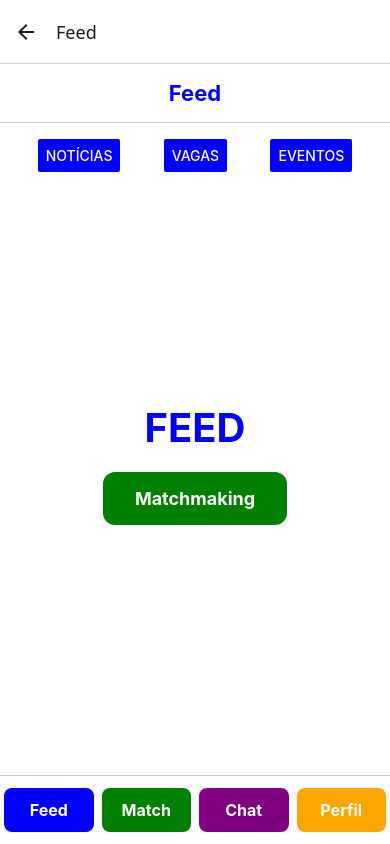
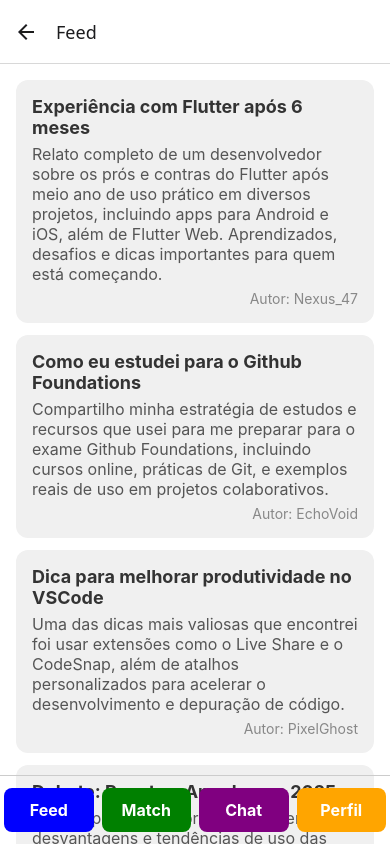
Before and after one commit to helosantosdesousa/helosantosdesousa-Plataforma-Profissional-Anonima-React, a React Native app: screen /FeedPage in a window 390 px wide. Built offline with nearby package versions, Linux system fonts and the light colour scheme.

Commit message:
navegacao inicial feita

```diff
--- /dev/null
+++ b/components/BottomBar.tsx
@@ -0,0 +1,68 @@
+import React from "react";
+import { View, Text, TouchableOpacity, StyleSheet } from "react-native";
+import { useNavigation } from "@react-navigation/native";
+import { NativeStackNavigationProp } from "@react-navigation/native-stack";
+import { RootStackParamList } from "../App";
+
+type BottomBarProps = {
+  nomeUsuario: string;
+  onReloadFeed?: () => void;
+};
+
+export default function BottomBar({ nomeUsuario, onReloadFeed }: BottomBarProps) {
+  const navigation = useNavigation<NativeStackNavigationProp<RootStackParamList>>();
+
+  return (
+    <View style={styles.bottomBar}>
+      <TouchableOpacity
+        style={[styles.bottomButton, { backgroundColor: "blue" }]}
+        onPress={onReloadFeed || (() => navigation.navigate("FeedPage", { nome: nomeUsuario }))}
+      >
+        <Text style={styles.bottomButtonText}>Feed</Text>
+      </TouchableOpacity>
+
+      <TouchableOpacity
+        style={[styles.bottomButton, { backgroundColor: "green" }]}
+        onPress={() => navigation.navigate("MatchmakingPage", { nomeUsuario })}
+      >
+        <Text style={styles.bottomButtonText}>Match</Text>
+      </TouchableOpacity>
+
+      <TouchableOpacity
+        style={[styles.bottomButton, { backgroundColor: "purple" }]}
+        onPress={() => navigation.navigate("ChatPage")}
+      >
+        <Text style={styles.bottomButtonText}>Chat</Text>
+      </TouchableOpacity>
+
+      <TouchableOpacity
+        style={[styles.bottomButton, { backgroundColor: "orange" }]}
+        onPress={() => navigation.navigate("PerfilPage", { nome: nomeUsuario })}
+      >
+        <Text style={styles.bottomButtonText}>Perfil</Text>
+      </TouchableOpacity>
+    </View>
+  );
+}
+
+const styles = StyleSheet.create({
+  bottomBar: {
+    position: "absolute",
+    bottom: 0,
+    left: 0,
+    right: 0,
+    flexDirection: "row",
+    justifyContent: "space-around",
+    paddingVertical: 12,
+    borderTopWidth: 1,
+    borderTopColor: "#ccc",
+  },
+  bottomButton: {
+    flex: 1,
+    marginHorizontal: 4,
+    paddingVertical: 12,
+    borderRadius: 8,
+    alignItems: "center",
+  },
+  bottomButtonText: { color: "#fff", fontWeight: "bold", fontSize: 16 },
+});
--- a/pages/FeedPage.tsx
+++ b/pages/FeedPage.tsx
@@ -1,100 +1,131 @@
 import React from "react";
-import { View, Text, StyleSheet, Button, ScrollView, TouchableOpacity } from "react-native";
-import { useNavigation } from "@react-navigation/native";
+import { View, Text, StyleSheet, ScrollView } from "react-native";
+import { RouteProp, useNavigation } from "@react-navigation/native";
 import { NativeStackNavigationProp } from "@react-navigation/native-stack";
 import { RootStackParamList } from "../App";
+import BottomBar from "../components/BottomBar";
 
-export default function FeedPage() {
-  const navigation = useNavigation<NativeStackNavigationProp<RootStackParamList>>();
+type FeedPageNavigationProp = NativeStackNavigationProp<RootStackParamList, "FeedPage">;
+type FeedPageRouteProp = RouteProp<RootStackParamList, "FeedPage">;
+
+type Props = { route: FeedPageRouteProp };
+
+type Post = {
+  id: number;
+  title: string;
+  content: string;
+  author: string;
+};
+
+const initialPosts: Post[] = [
+  {
+    id: 1,
+    title: "Experiência com Flutter após 6 meses",
+    content:
+      "Relato completo de um desenvolvedor sobre os prós e contras do Flutter após meio ano de uso prático em diversos projetos, incluindo apps para Android e iOS, além de Flutter Web. Aprendizados, desafios e dicas importantes para quem está começando.",
+    author: "Nexus_47",
+  },
+  {
+    id: 2,
+    title: "Como eu estudei para o Github Foundations",
+    content:
+      "Compartilho minha estratégia de estudos e recursos que usei para me preparar para o exame Github Foundations, incluindo cursos online, práticas de Git, e exemplos reais de uso em projetos colaborativos.",
+    author: "EchoVoid",
+  },
+  {
+    id: 3,
+    title: "Dica para melhorar produtividade no VSCode",
+    content:
+      "Uma das dicas mais valiosas que encontrei foi usar extensões como o Live Share e o CodeSnap, além de atalhos personalizados para acelerar o desenvolvimento e depuração de código.",
+    author: "PixelGhost",
+  },
+  {
+    id: 4,
+    title: "Debate: React vs Angular em 2025",
+    content:
+      "Análise profunda sobre as vantagens, desvantagens e tendências de uso das frameworks React e Angular em 2025, com opiniões de especialistas e dados recentes do mercado.",
+    author: "Quantum_Zero",
+  },
+  {
+    id: 5,
+    title: "Problemas comuns em deploy de apps Flutter web",
+    content:
+      "Discussão sobre os principais desafios que os desenvolvedores enfrentam ao fazer deploy de apps Flutter na web, incluindo configuração de servidores, problemas de cache e performance.",
+    author: "SilentRoot",
+  },
+  {
+    id: 6,
+    title: "Melhor linguagem para backend em 2025",
+    content:
+      "Comparativo das linguagens mais promissoras para desenvolvimento backend, incluindo Node.js, Go, Rust e Kotlin, com base em performance, comunidade e facilidade de aprendizado.",
+    author: "ShadowLink",
+  },
+  {
+    id: 7,
+    title: "Indicação de livro: Clean Code",
+    content:
+      "Resenha do livro Clean Code, explicando por que é leitura essencial para todo desenvolvedor que quer escrever código limpo, legível e sustentável.",
+    author: "CipherWave",
+  },
+  {
+    id: 8,
+    title: "Curso de segurança cibernética para devs",
+    content:
+      "Recomendações de cursos online para desenvolvedores que querem aprofundar seus conhecimentos em segurança cibernética, incluindo tópicos como criptografia, ataques comuns e melhores práticas.",
+    author: "NebulaNet",
+  },
+  {
+    id: 9,
+    title: "Experiência com Docker em projetos pequenos",
+    content:
+      "Como usar Docker para facilitar o desenvolvimento e deployment de projetos pequenos, com exemplos práticos de configuração e dicas para evitar erros comuns.",
+    author: "DeltaNode",
+  },
+  {
+    id: 10,
+    title: "Melhores sites para aprender programação grátis",
+    content:
+      "Lista atualizada dos melhores sites para aprender programação sem custo, incluindo plataformas com cursos, tutoriais e exercícios práticos para diferentes níveis.",
+    author: "GhostRelay",
+  },
+];
+
+
+export default function FeedPage({ route }: Props) {
+  const navigation = useNavigation<FeedPageNavigationProp>();
+  const nomeUsuario = route.params?.nome || "Usuário Exemplo";
 
   return (
     <View style={styles.container}>
-      <Text style={styles.appBarTitle}>Feed</Text>
+      <ScrollView contentContainerStyle={[styles.feedContent, { paddingBottom: 80 }]}>
+        {initialPosts.map((post) => (
+          <View key={post.id} style={styles.postCard}>
+            <Text style={styles.postTitle}>{post.title}</Text>
+            <Text style={styles.postContent}>{post.content}</Text>
+            <Text style={styles.postAuthor}>Autor: {post.author}</Text>
+          </View>
+        ))}
+      </ScrollView>
 
-      <View style={styles.contentContainer}>
-        {/* Botões principais */}
-        <View style={styles.topButtonRow}>
-          <Button title="Notícias" onPress={() => {}} color="blue" />
-          <Button title="Vagas" onPress={() => {}} color="blue" />
-          <Button title="Eventos" onPress={() => {}} color="blue" />
-        </View>
-
-        <ScrollView contentContainerStyle={styles.feedContent}>
-          <Text style={styles.feedTitle}>FEED</Text>
-          <TouchableOpacity
-            style={[styles.mainButton, { backgroundColor: "green" }]}
-            onPress={() => navigation.navigate("MatchmakingPage")}
-          >
-            <Text style={styles.buttonText}>Matchmaking</Text>
-          </TouchableOpacity>
-        </ScrollView>
-      </View>
-
-      {/* Barra inferior */}
-      <View style={styles.bottomBar}>
-        <TouchableOpacity
-          style={[styles.bottomButton, { backgroundColor: "blue" }]}
-          onPress={() => {}}
-        >
-          <Text style={styles.bottomButtonText}>Feed</Text>
-        </TouchableOpacity>
-        <TouchableOpacity
-          style={[styles.bottomButton, { backgroundColor: "green" }]}
-          onPress={() => navigation.navigate("MatchmakingPage")}
-        >
-          <Text style={styles.bottomButtonText}>Match</Text>
-        </TouchableOpacity>
-        <TouchableOpacity
-          style={[styles.bottomButton, { backgroundColor: "purple" }]}
-          onPress={() => navigation.navigate("ChatPage")}
-        >
-          <Text style={styles.bottomButtonText}>Chat</Text>
-        </TouchableOpacity>
-        <TouchableOpacity
-          style={[styles.bottomButton, { backgroundColor: "orange" }]}
-          onPress={() => navigation.navigate("PerfilPage")}
-        >
-          <Text style={styles.bottomButtonText}>Perfil</Text>
-        </TouchableOpacity>
-      </View>
+      <BottomBar
+        nomeUsuario={nomeUsuario}
+        onReloadFeed={() => navigation.replace("FeedPage", { nome: nomeUsuario })}
+      />
     </View>
   );
 }
 
 const styles = StyleSheet.create({
   container: { flex: 1, backgroundColor: "#fff" },
-  appBarTitle: {
-    fontSize: 22,
-    fontWeight: "bold",
-    color: "blue",
-    textAlign: "center",
-    paddingVertical: 16,
-    borderBottomWidth: 1,
-    borderBottomColor: "#ccc",
+  feedContent: { alignItems: "center", flexGrow: 1, padding: 16 },
+  postCard: {
+    width: "100%",
+    backgroundColor: "#f0f0f0",
+    borderRadius: 12,
+    padding: 16,
+    marginBottom: 12,
   },
-  contentContainer: { flex: 1, padding: 16 },
-  topButtonRow: {
-    flexDirection: "row",
-    justifyContent: "space-around",
-    marginBottom: 16,
-  },
-  feedContent: { alignItems: "center", justifyContent: "center", flexGrow: 1 },
-  feedTitle: { fontSize: 40, fontWeight: "bold", color: "blue", marginBottom: 20 },
-  mainButton: { paddingVertical: 16, paddingHorizontal: 32, borderRadius: 12, marginBottom: 20 },
-  buttonText: { color: "#fff", fontSize: 18, fontWeight: "bold" },
-  bottomBar: {
-    flexDirection: "row",
-    justifyContent: "space-around",
-    paddingVertical: 12,
-    borderTopWidth: 1,
-    borderTopColor: "#ccc",
-  },
-  bottomButton: {
-    flex: 1,
-    marginHorizontal: 4,
-    paddingVertical: 12,
-    borderRadius: 8,
-    alignItems: "center",
-  },
-  bottomButtonText: { color: "#fff", fontWeight: "bold", fontSize: 16 },
+  postTitle: { fontSize: 18, fontWeight: "bold", marginBottom: 6, color: "#333" },
+  postContent: { fontSize: 16, marginBottom: 6, color: "#555" },
+  postAuthor: { fontSize: 14, color: "#888", textAlign: "right" },
 });
--- a/pages/MatchmakingPage.tsx
+++ b/pages/MatchmakingPage.tsx
@@ -1,5 +1,12 @@
 import React, { useState } from "react";
-import { View, Text, StyleSheet, Alert, TouchableOpacity } from "react-native";
+import { View, Text, StyleSheet, TouchableOpacity } from "react-native";
+import { useRoute, RouteProp, useNavigation } from "@react-navigation/native";
+import { NativeStackNavigationProp } from "@react-navigation/native-stack";
+import { RootStackParamList } from "../App";
+import BottomBar from "../components/BottomBar";
+
+type MatchmakingPageRouteProp = RouteProp<RootStackParamList, "MatchmakingPage">;
+type MatchmakingPageNavigationProp = NativeStackNavigationProp<RootStackParamList, "MatchmakingPage">;
 
 type Perfil = {
   nome: string;
@@ -8,42 +15,41 @@ type Perfil = {
 };
 
 const perfis: Perfil[] = [
-  { nome: "Alice", bio: "Desenvolvedora Frontend", habilidades: ["React", "TypeScript", "CSS"] },
-  { nome: "Bob", bio: "Designer UX", habilidades: ["Figma", "Adobe XD"] },
-  { nome: "Carol", bio: "Backend", habilidades: ["Node.js", "MongoDB"] },
+  { nome: "TechNomadX", bio: "Desenvolvedora Frontend", habilidades: ["React", "TypeScript", "CSS"] },
+  { nome: "ShadowDesigner", bio: "Designer UX", habilidades: ["Figma", "Adobe XD"] },
+  { nome: "LostAPI", bio: "Backend", habilidades: ["Node.js", "MongoDB"] },
 ];
 
 export default function MatchmakingPage() {
+  const route = useRoute<MatchmakingPageRouteProp>();
+  const nomeUsuario = route.params?.nomeUsuario || "Usuário Exemplo";
+
   const [index, setIndex] = useState(0);
 
   const perfilAtual = perfis[index];
 
-  const recusar = () => {
-    if (index + 1 >= perfis.length) {
-      Alert.alert("Fim dos perfis", "Você já visualizou todos os perfis.");
+  const proximoPerfil = () => {
+    if (index + 1 < perfis.length) {
+      setIndex(index + 1);
     } else {
-      setIndex(index + 1);
-    }
-  };
-
-  const aceitar = () => {
-    if (index + 1 >= perfis.length) {
-      Alert.alert("Fim dos perfis", "Você já visualizou todos os perfis.");
-    } else {
-      setIndex(index + 1);
+      setIndex(perfis.length);
     }
   };
 
   if (!perfilAtual) {
     return (
       <View style={styles.container}>
-        <Text style={styles.fimText}>Você já viu todos os perfis.</Text>
+        <View style={styles.content}>
+          <Text style={styles.fimText}>🚀 Você já viu todos os perfis disponíveis no momento.</Text>
+        </View>
+        <BottomBar nomeUsuario={nomeUsuario} />
       </View>
     );
   }
 
   return (
     <View style={styles.container}>
+      <View style={styles.content}>
         <View style={styles.card}>
           <Text style={styles.nome}>{perfilAtual.nome}</Text>
           <Text style={styles.label}>Bio:</Text>
@@ -53,19 +59,23 @@ export default function MatchmakingPage() {
         </View>
 
         <View style={styles.buttonRow}>
-        <TouchableOpacity style={[styles.button, { backgroundColor: "red" }]} onPress={recusar}>
+          <TouchableOpacity style={[styles.button, { backgroundColor: "red" }]} onPress={proximoPerfil}>
             <Text style={styles.buttonText}>Recusar</Text>
           </TouchableOpacity>
-        <TouchableOpacity style={[styles.button, { backgroundColor: "green" }]} onPress={aceitar}>
+          <TouchableOpacity style={[styles.button, { backgroundColor: "green" }]} onPress={proximoPerfil}>
             <Text style={styles.buttonText}>Aceitar</Text>
           </TouchableOpacity>
         </View>
+      </View>
+
+      <BottomBar nomeUsuario={nomeUsuario} />
     </View>
   );
 }
 
 const styles = StyleSheet.create({
-  container: { flex: 1, justifyContent: "center", alignItems: "center", padding: 16 },
+  container: { flex: 1, backgroundColor: "#fff" },
+  content: { flex: 1, justifyContent: "center", alignItems: "center", padding: 16 },
   card: {
     width: 360,
     padding: 24,
@@ -79,5 +89,11 @@ const styles = StyleSheet.create({
   buttonRow: { flexDirection: "row", justifyContent: "space-between", width: 360 },
   button: { flex: 1, padding: 14, borderRadius: 8, alignItems: "center", marginHorizontal: 6 },
   buttonText: { color: "#fff", fontSize: 18, fontWeight: "bold" },
-  fimText: { fontSize: 20, textAlign: "center" },
+  fimText: { fontSize: 20, textAlign: "center", color: "gray", fontWeight: "bold", marginTop: 20 },
+  bottomBar: {
+    position: "absolute",
+    bottom: 0,
+    left: 0,
+    right: 0,
+  },
 });
--- a/pages/PerfilPage.tsx
+++ b/pages/PerfilPage.tsx
@@ -1,27 +1,21 @@
 import React from "react";
 import { View, Text, StyleSheet, Button, ScrollView } from "react-native";
 import { NativeStackNavigationProp } from "@react-navigation/native-stack";
-import { useNavigation } from "@react-navigation/native";
+import { useNavigation, RouteProp } from "@react-navigation/native";
 import { RootStackParamList } from "../App";
+import BottomBar from "../components/BottomBar";
 
 type PerfilPageNavigationProp = NativeStackNavigationProp<RootStackParamList, "PerfilPage">;
+type PerfilPageRouteProp = RouteProp<RootStackParamList, "PerfilPage">;
 
 type Props = {
-  nome?: string;
-  bio?: string;
-  habilidades?: string[];
-  email?: string;
-  empresa?: string;
+  route: PerfilPageRouteProp;
 };
 
-export default function PerfilPage({
-  nome = "Usuário Exemplo",
-  bio = "Bio do usuário",
-  habilidades = ["React", "TypeScript"],
-  email = "usuario@email.com",
-  empresa = "Empresa/Universidade",
-}: Props) {
+export default function PerfilPage({ route }: Props) {
   const navigation = useNavigation<PerfilPageNavigationProp>();
+  const { nome, bio, habilidades, email, empresa } = route.params || {};
+  const nomeUsuario = nome || "Usuário Exemplo";
 
   const handleLogout = () => {
     navigation.reset({
@@ -31,24 +25,31 @@ export default function PerfilPage({
   };
 
   return (
+    <View style={{ flex: 1, backgroundColor: "#fff" }}>
       <ScrollView contentContainerStyle={styles.container}>
         <View style={styles.iconContainer}>
           <Text style={styles.icon}>👤</Text>
         </View>
 
-      <Text style={styles.nome}>Nome: {nome}</Text>
-      <Text style={styles.bio}>{bio}</Text>
-      <Text style={styles.habilidades}>Habilidades: {habilidades.join(", ")}</Text>
+        <Text style={styles.nome}>Nome: {nome || "Usuário Exemplo"}</Text>
+        <Text style={styles.bio}>{bio || "Bio do usuário"}</Text>
+        <Text style={styles.habilidades}>
+          Habilidades: {(habilidades && habilidades.join(", ")) || "React, TypeScript"}
+        </Text>
         <Text style={styles.infoSecundaria}>(dados disponíveis apenas para você)</Text>
-      <Text style={styles.infoSecundaria}>E-mail: {email}</Text>
-      <Text style={styles.infoSecundaria}>Empresa/Universidade: {empresa}</Text>
+        <Text style={styles.infoSecundaria}>E-mail: {email || "usuario@email.com"}</Text>
+        <Text style={styles.infoSecundaria}>Empresa/Universidade: {empresa || "Empresa/Universidade"}</Text>
 
         <View style={styles.logoutButton}>
           <Button title="Logout" color="red" onPress={handleLogout} />
         </View>
       </ScrollView>
+
+      <BottomBar nomeUsuario={nomeUsuario} />
+    </View>
   );
 }
+
 
 const styles = StyleSheet.create({
   container: {
```
Also changed, not shown: App.tsx (+5 -4 lines), pages/LoginPage.tsx (+2 -8 lines). Lines whose indentation alone changed are shown as unchanged.
